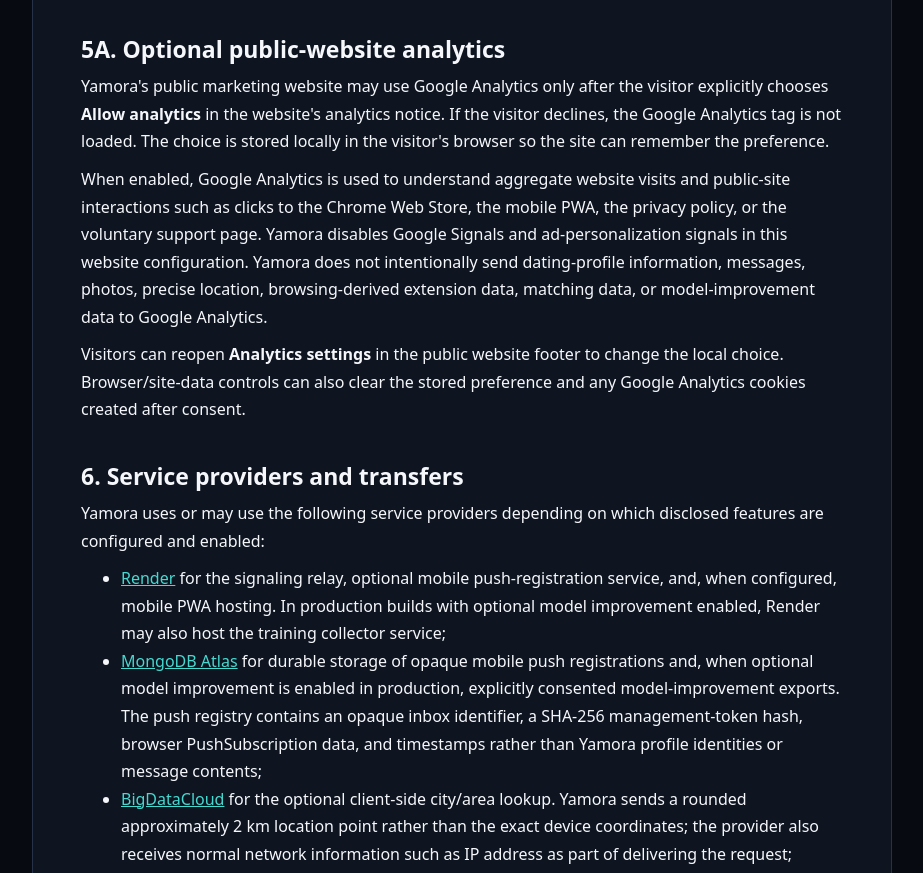
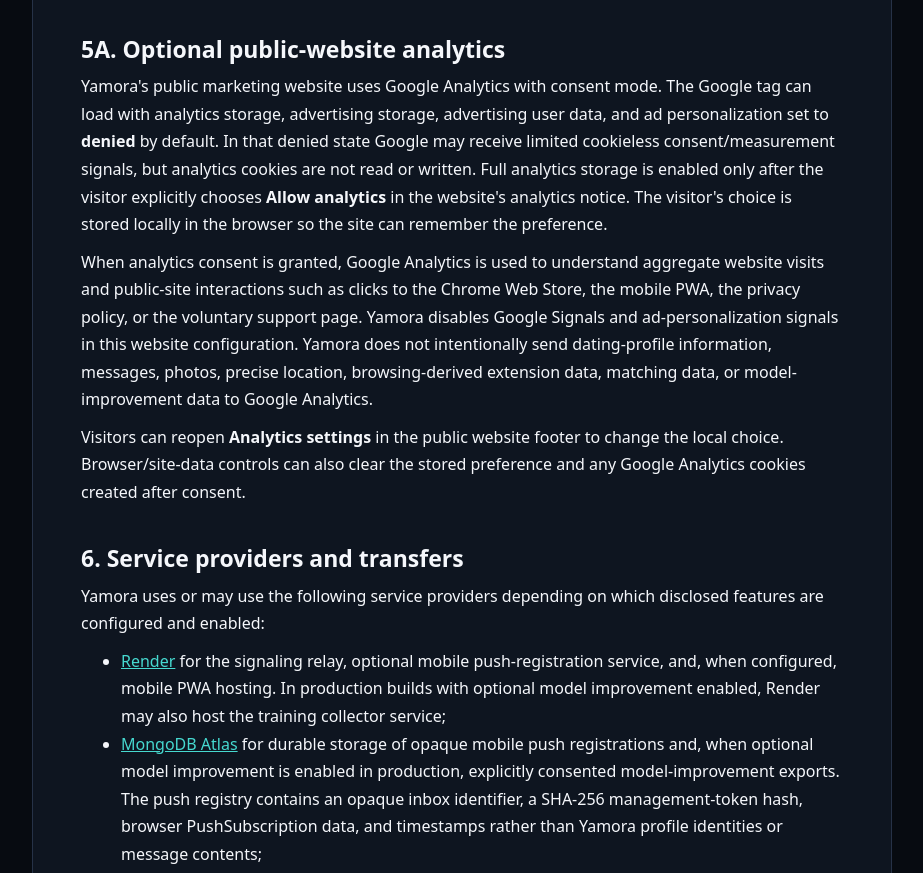
Before and after one commit to barakbenhur1/yamora-privacy, a plain HTML site: page privacy.html in a window 1280 px wide. Shown: the part 2731-3604 px from the top of the page, without its empty margins (178-1101 px from the left). Drawn offline with Linux system fonts and the light colour scheme.

Commit message:
privacy: clarify denied-by-default Analytics consent mode

```diff
--- a/privacy.html
+++ b/privacy.html
@@ -69,8 +69,8 @@
       <p>These contributions exclude names, profile or candidate IDs, photos, audio, URLs, raw browsing or search text, exact coordinates, raw behavior vectors, message text, credentials, and payment information. The contributed data is used only to train, evaluate, secure, and improve Yamora's reciprocal matching functionality. It is not used for advertising, data brokerage, creditworthiness, or unrelated profiling.</p>
 
       <h2>5A. Optional public-website analytics</h2>
-      <p>Yamora's public marketing website may use Google Analytics only after the visitor explicitly chooses <strong>Allow analytics</strong> in the website's analytics notice. If the visitor declines, the Google Analytics tag is not loaded. The choice is stored locally in the visitor's browser so the site can remember the preference.</p>
-      <p>When enabled, Google Analytics is used to understand aggregate website visits and public-site interactions such as clicks to the Chrome Web Store, the mobile PWA, the privacy policy, or the voluntary support page. Yamora disables Google Signals and ad-personalization signals in this website configuration. Yamora does not intentionally send dating-profile information, messages, photos, precise location, browsing-derived extension data, matching data, or model-improvement data to Google Analytics.</p>
+      <p>Yamora's public marketing website uses Google Analytics with consent mode. The Google tag can load with analytics storage, advertising storage, advertising user data, and ad personalization set to <strong>denied</strong> by default. In that denied state Google may receive limited cookieless consent/measurement signals, but analytics cookies are not read or written. Full analytics storage is enabled only after the visitor explicitly chooses <strong>Allow analytics</strong> in the website's analytics notice. The visitor's choice is stored locally in the browser so the site can remember the preference.</p>
+      <p>When analytics consent is granted, Google Analytics is used to understand aggregate website visits and public-site interactions such as clicks to the Chrome Web Store, the mobile PWA, the privacy policy, or the voluntary support page. Yamora disables Google Signals and ad-personalization signals in this website configuration. Yamora does not intentionally send dating-profile information, messages, photos, precise location, browsing-derived extension data, matching data, or model-improvement data to Google Analytics.</p>
       <p>Visitors can reopen <strong>Analytics settings</strong> in the public website footer to change the local choice. Browser/site-data controls can also clear the stored preference and any Google Analytics cookies created after consent.</p>
 
       <h2>6. Service providers and transfers</h2>
```
